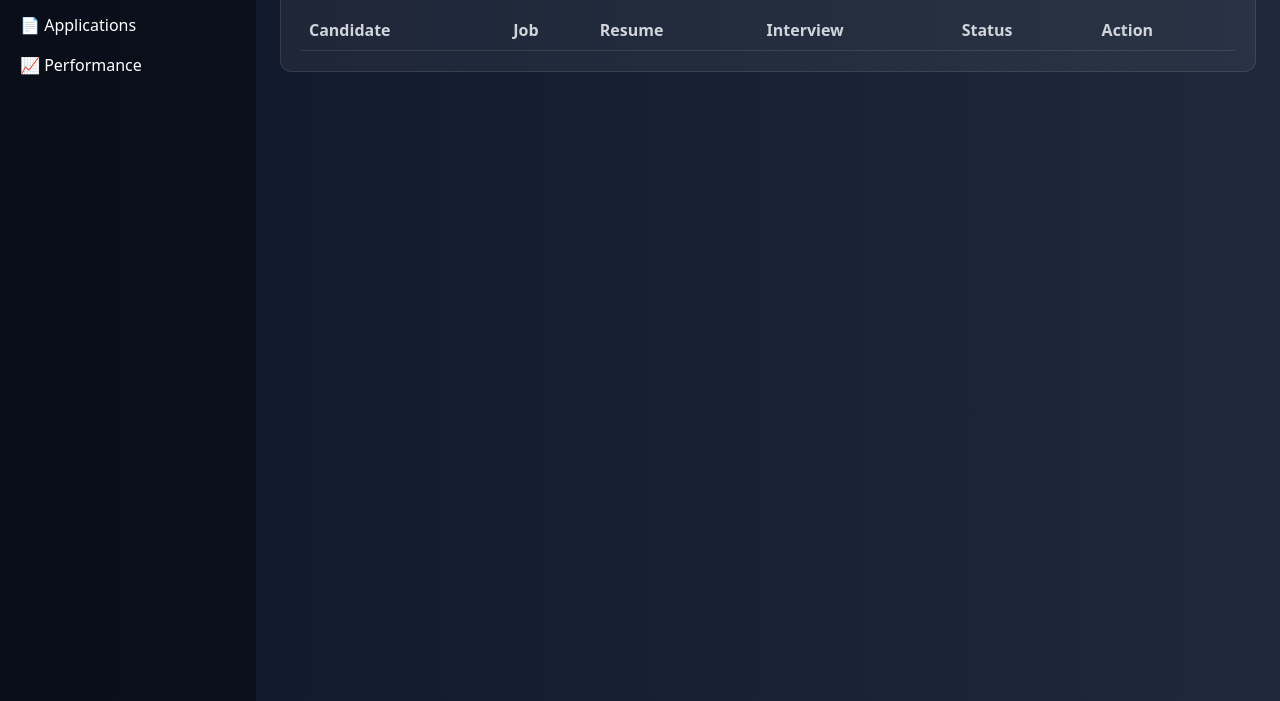
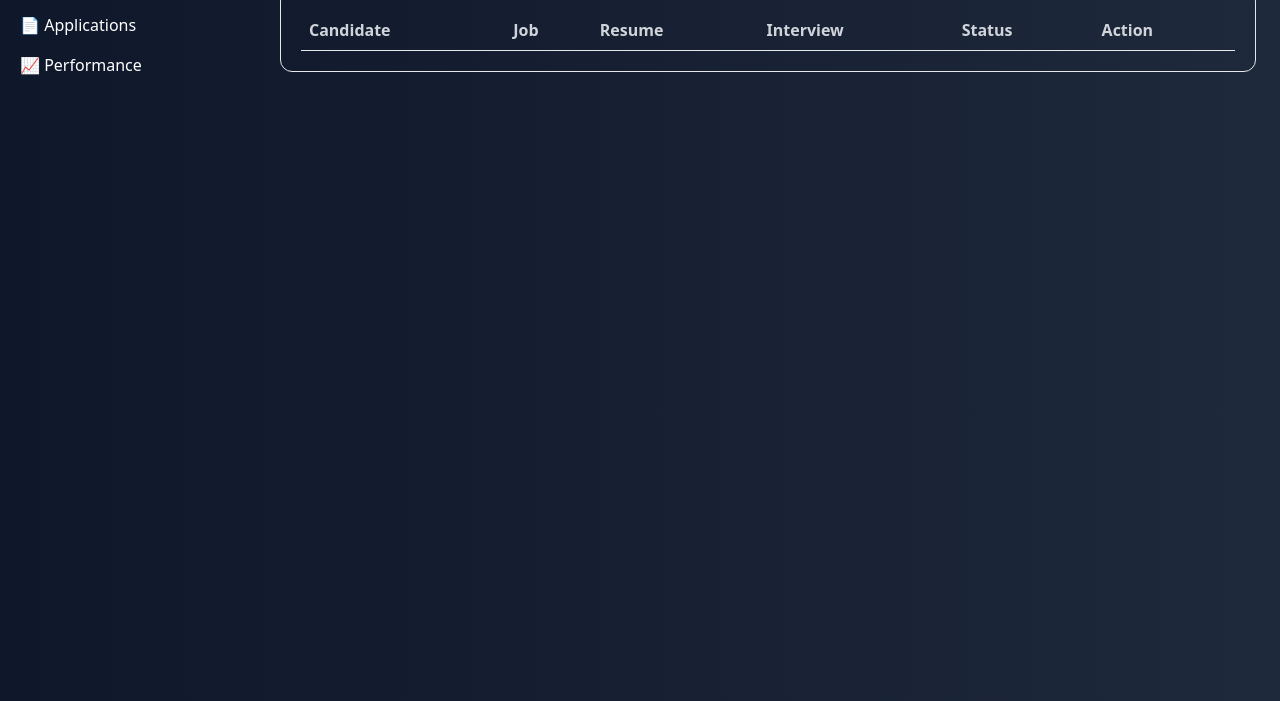
Before and after one commit to vishakha-kaithwas/Recruitsmart, a website: page client/admin.html in a window 1280 px wide. Shown: the part 99-800 px from the top of the page. Drawn offline with nearby package versions, Linux system fonts and the light colour scheme; no server answers; sample sign-in values are in the browser's storage.

Commit message:
fix tailwind for product

```diff
--- a/client/admin.html
+++ b/client/admin.html
@@ -4,7 +4,7 @@
 <meta charset="UTF-8">
 <title>Admin Dashboard</title>
 
-<script src="https://cdn.tailwindcss.com"></script>
+<link href="https://cdn.jsdelivr.net/npm/tailwindcss@2.2.19/dist/tailwind.min.css" rel="stylesheet">
 
 <style>
 body {
```
Also changed, not shown: client/applications.html (+1 -1 lines), client/apply.html (+1 -1 lines), client/candidate.html (+1 -1 lines), client/interview.html (+1 -1 lines), client/job.html (+1 -1 lines), client/login.html (+1 -1 lines), client/report.html (+1 -1 lines), client/setup.html (+1 -1 lines), client/signup.html (+1 -1 lines).
